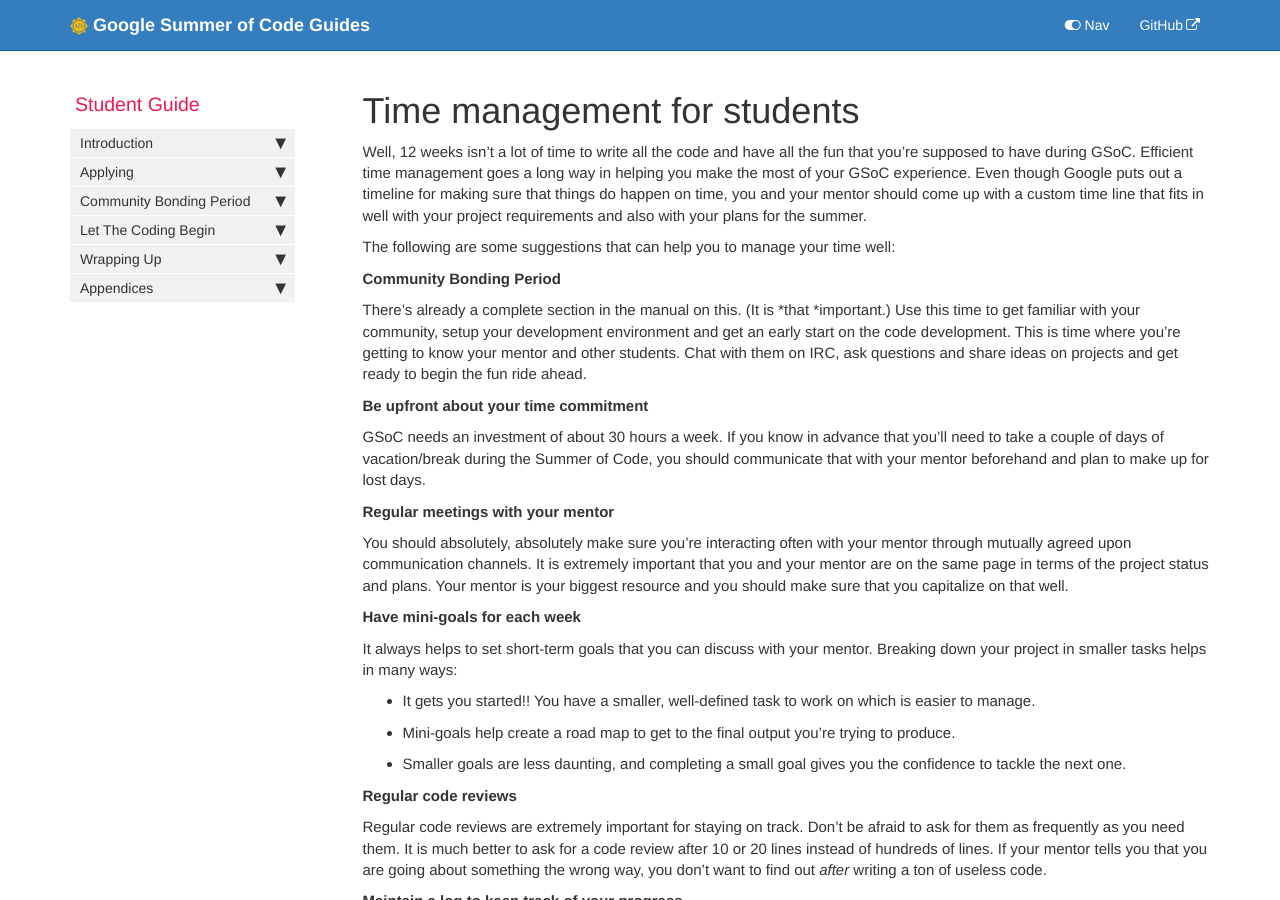
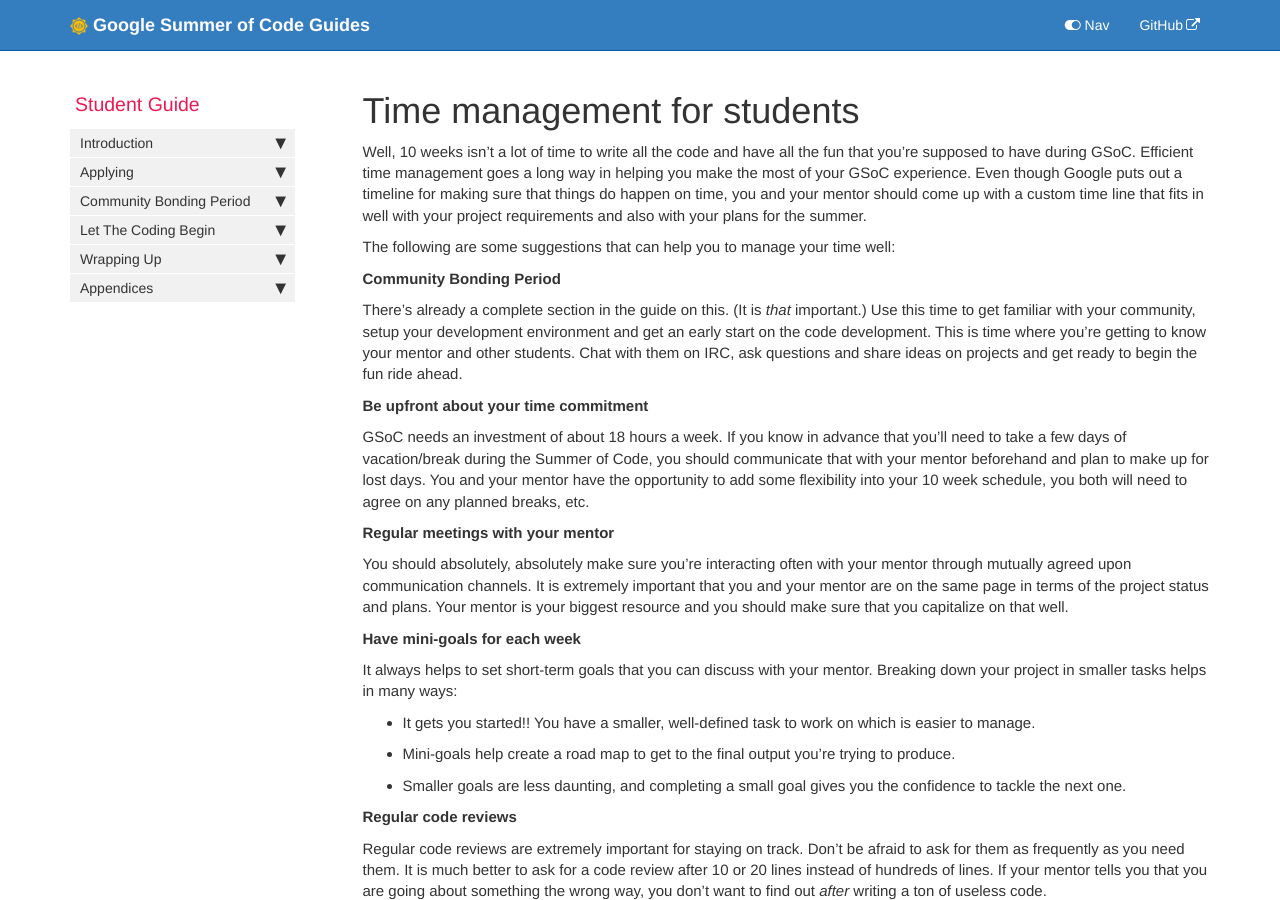
Before and after one commit to google/gsocguides, a Jekyll site: the page built from pages/student/14-time_management_for_students.md, in a window 1280 px wide and 900 px high. Built offline with Jekyll 4.4.1, drawn with Linux system fonts in a browser that asks for light colours.

Commit message:
Update 14-time_management_for_students.md

```diff
--- a/pages/student/14-time_management_for_students.md
+++ b/pages/student/14-time_management_for_students.md
@@ -6,17 +6,17 @@ permalink: student/time-management-for-students.html
 sidebar: student_sidebar
 ---
 
-Well, 12 weeks isn't a lot of time to write all the code and have all the fun that you're supposed to have during GSoC. Efficient time management goes a long way in helping you make the most of your GSoC experience. Even though Google puts out a timeline for making sure that things do happen on time, you and your mentor should come up with a custom time line that fits in well with your project requirements and also with your plans for the summer.
+Well, 10 weeks isn't a lot of time to write all the code and have all the fun that you're supposed to have during GSoC. Efficient time management goes a long way in helping you make the most of your GSoC experience. Even though Google puts out a timeline for making sure that things do happen on time, you and your mentor should come up with a custom time line that fits in well with your project requirements and also with your plans for the summer.
 
 The following are some suggestions that can help you to manage your time well:
 
 **Community Bonding Period**
 
-There's already a complete section in the manual on this. (It is *that *important.) Use this time to get familiar with your community, setup your development environment and get an early start on the code development. This is time where you're getting to know your mentor and other students. Chat with them on IRC, ask questions and share ideas on projects and get ready to begin the fun ride ahead.
+There's already a complete section in the guide on this. (It is *that* important.) Use this time to get familiar with your community, setup your development environment and get an early start on the code development. This is time where you're getting to know your mentor and other students. Chat with them on IRC, ask questions and share ideas on projects and get ready to begin the fun ride ahead.
 
 **Be upfront about your time commitment**
 
-GSoC needs an investment of about 30 hours a week. If you know in advance that you'll need to take a couple of days of vacation/break during the Summer of Code, you should communicate that with your mentor beforehand and plan to make up for lost days.
+GSoC needs an investment of about 18 hours a week. If you know in advance that you'll need to take a few days of vacation/break during the Summer of Code, you should communicate that with your mentor beforehand and plan to make up for lost days. You and your mentor have the opportunity to add some flexibility into your 10 week schedule, you both will need to agree on any planned breaks, etc.
 
 **Regular meetings with your mentor**
 
```
